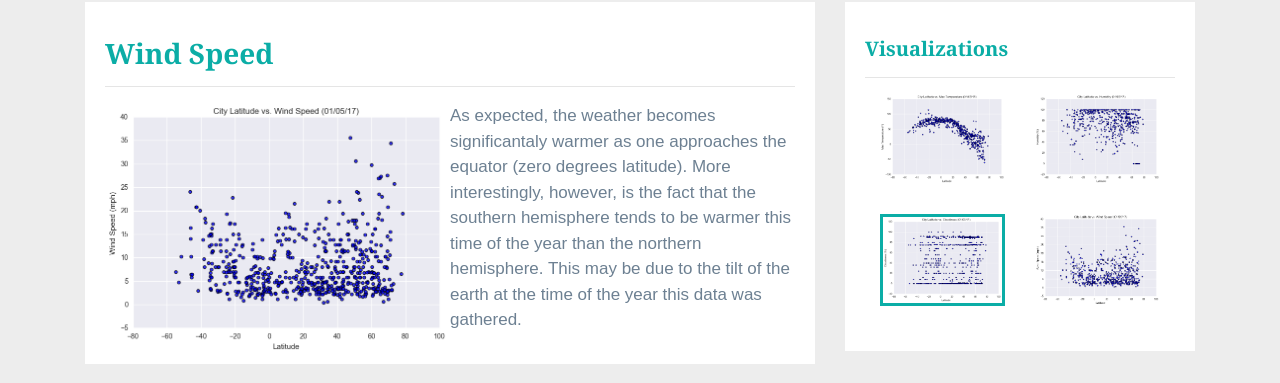
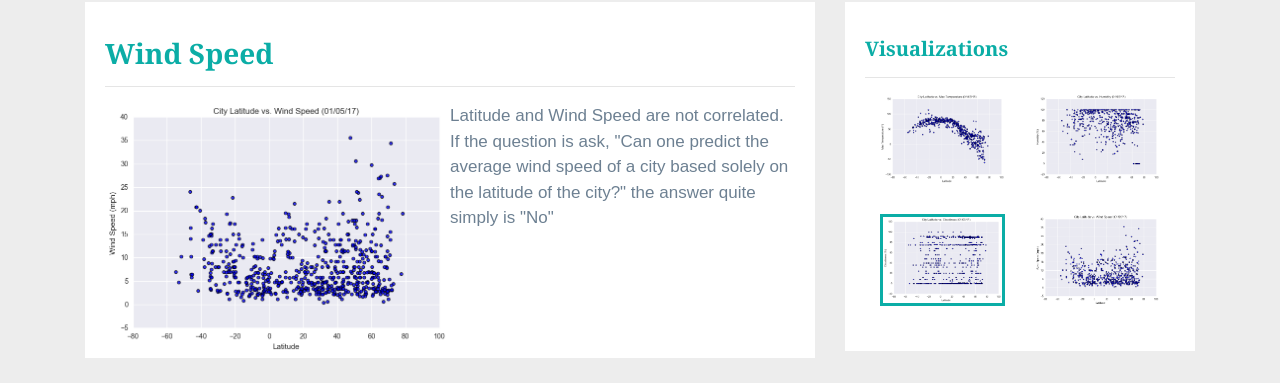
Before and after one commit to kwajpaige/Web-Design-Challenge, a plain HTML site: page 4_WindSpeedPage.html in a window 1280 px wide. Shown: the part 113-496 px from the top of the page. Drawn offline with nearby package versions, Linux system fonts and the light colour scheme.

Commit message:
data page complete

```diff
--- a/4_WindSpeedPage.html
+++ b/4_WindSpeedPage.html
@@ -45,7 +45,11 @@
               <h3 class="title">Wind Speed</h3>
               <hr>
               <img src="assets/windmap.png" class="vizualization rounded float-left" alt="Max Temperature Graph">
-              <p>As expected, the weather becomes significantaly warmer as one approaches the equator (zero degrees latitude). More interestingly, however, is the fact that the southern hemisphere tends to be warmer this time of the year than the northern hemisphere. This may be due to the tilt of the earth at the time of the year this data was gathered.</p>
+              <p>Latitude and Wind Speed are not correlated. If the question is ask, "Can one predict the average wind speed of a city based solely on the latitude of the city?" the answer quite simply is "No"</p>
+            <br>
+            <br>
+            <br>
+            <br>
             </div>
           </div>
           <div class="col-lg-4 col-md-12">
```
Also changed, not shown: 1_MaxTempPage.html (+1 -0 lines), 2_HumidityPage.html (+5 -1 lines), 3_CloudinessPage.html (+5 -1 lines).
